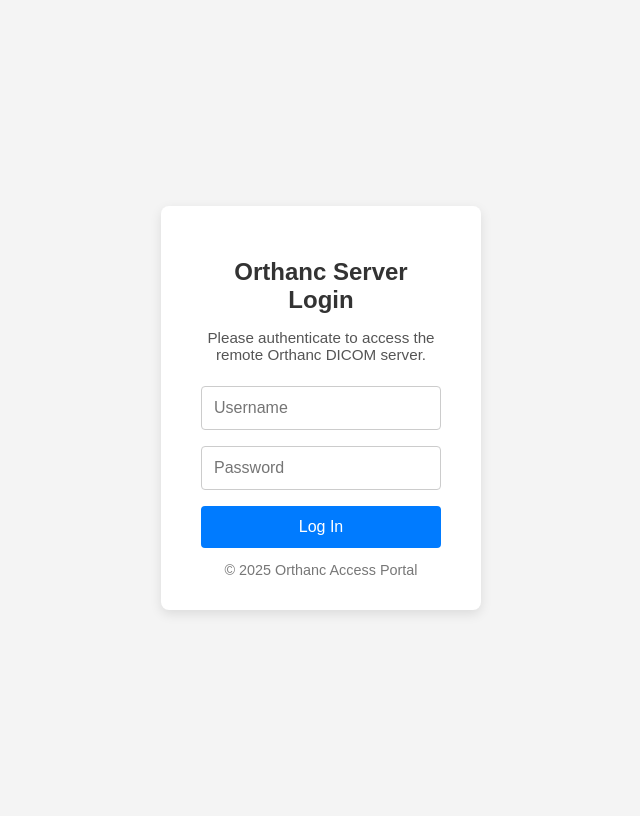
After one commit to goksara01/dicom, a Flask app: page /login in a window 1280 px wide. The commit adds this page. Shown: the whole page, without its empty margins (319-959 px from the left). Run offline with Flask 3, Linux system fonts and the light colour scheme.

Commit message:
Added aes256 decryption in order to deidentify a DICOM instance. Added a login.html page that checks if a user has entered the correct credentials by sending a GET request to the ORTHANC server and either reloading the login page or the index page based on the response code.

```diff
--- a/main.py
+++ b/main.py
@@ -1,7 +1,8 @@
-from flask import Flask, render_template, jsonify, Response
+from flask import Flask, flash, redirect, render_template, jsonify, Response, request, session, url_for
 import orthanc_clients, orthanc_studies, orthanc_instances, dicom
 
 app = Flask(__name__)
+app.secret_key = 'b0f1b6f71c2f9f4e6a7da38b1c6b4c2b37c47b7801540b869d6c3fbdc2b490b9'
 
 @app.route('/patients')
 def list_patients():
@@ -55,8 +56,6 @@
 def get_instance_file(instance_id):
     try:
         data = orthanc_instances.get_instance_file(instance_id)
-        #print(data)
-        #del data[0x10, 0x10]
         return jsonify(str(data))
     except Exception as e:
         return jsonify({'error': str(e)}), 500
@@ -65,8 +64,16 @@
 def get_deidentified_file(instance_id):
     try:
         data = orthanc_instances.create_deidentified_instance(instance_id)
-        print(data)
-        #del data[0x10, 0x10]
+        #print(data)
+        return jsonify(str(data))
+    except Exception as e:
+        return jsonify({'error': str(e)}), 500
+
+@app.route('/instances/<instance_id>/reidentify')
+def get_reidentified_file(instance_id):
+    try:
+        data = orthanc_instances.create_reidentified_instance(instance_id)
+        #print(data)
         return jsonify(str(data))
     except Exception as e:
         return jsonify({'error': str(e)}), 500
@@ -79,6 +86,22 @@
     except Exception as e:
         return jsonify({'error': str(e)}), 500
 
+@app.route('/login', methods=['GET', 'POST'])
+def login():
+    if request.method == 'POST':
+        username = request.form['username']
+        password = request.form['password']
+
+        if orthanc_instances.authenticate(username=username, password=password):
+            session['logged_in'] = True
+            session['username']  = username
+            session['password']  = password
+            return redirect(url_for('home'))
+        else:
+            flash('Invalid username or password', 'error')
+
+    return render_template('login.html')
+
 @app.route("/")
 def home():
     return render_template("index.html")
--- a/orthanc_studies.py
+++ b/orthanc_studies.py
@@ -1,8 +1,8 @@
 import requests
 
 ORTHANC_URL = "http://130.61.173.177:8042"
-ORTHANC_USERNAME = "orthanc"
-ORTHANC_PASSWORD = "orthanc"
+ORTHANC_USERNAME = "admin"
+ORTHANC_PASSWORD = "admin"
 
 auth = (ORTHANC_USERNAME, ORTHANC_PASSWORD)
 
--- a/templates/index.html
+++ b/templates/index.html
@@ -1,9 +1,10 @@
 <!doctype html>
 <html>
 <head>
-    <title>My Flask App</title>
+    <title>Orthanc Server - Index</title>
 </head>
 <body>
-    <h1>Hello from Flask!</h1>
+    <h1>Welcome to the Orthanc Server Portal</h1>
+    <p>You are now logged in.</p>
 </body>
 </html>
--- /dev/null
+++ b/templates/login.html
@@ -0,0 +1,108 @@
+<!doctype html>
+<html lang="en">
+<head>
+    <meta charset="UTF-8">
+    <title>Orthanc Server Login</title>
+    <style>
+        body {
+            background: #f4f4f4;
+            font-family: Arial, sans-serif;
+            display: flex;
+            height: 100vh;
+            justify-content: center;
+            align-items: center;
+        }
+
+        .login-container {
+            background: white;
+            padding: 2em 2.5em;  /* increase horizontal padding to even out spacing */
+            border-radius: 8px;
+            box-shadow: 0 4px 12px rgba(0, 0, 0, 0.1);
+            width: 320px;
+            box-sizing: border-box; /* ensure padding included in width */
+        }
+
+        h2 {
+            text-align: center;
+            margin-bottom: 0.5em;
+            color: #333;
+        }
+
+        p.description {
+            text-align: center;
+            font-size: 0.95em;
+            color: #555;
+            margin-bottom: 1.5em;
+        }
+
+        input[type="text"],
+        input[type="password"] {
+            width: 100%;
+            padding: 0.75em;
+            margin-bottom: 1em;
+            border: 1px solid #ccc;
+            border-radius: 4px;
+            font-size: 1em;
+            box-sizing: border-box; /* important for consistent width */
+        }
+
+        button {
+            width: 100%;
+            padding: 0.75em;
+            background-color: #007bff;
+            border: none;
+            color: white;
+            border-radius: 4px;
+            font-size: 1em;
+            cursor: pointer;
+        }
+
+        button:hover {
+            background-color: #0056b3;
+        }
+
+        .footer {
+            text-align: center;
+            margin-top: 1em;
+            font-size: 0.9em;
+            color: #777;
+        }
+
+        .flashes {
+            list-style: none;
+            padding: 0;
+            margin-bottom: 1em;
+        }
+        .flashes li {
+            background-color: #f8d7da;
+            color: #721c24;
+            padding: 0.75em;
+            border: 1px solid #f5c6cb;
+            border-radius: 4px;
+        }
+    </style>
+</head>
+<body>
+    <div class="login-container">
+        <h2>Orthanc Server Login</h2>
+        <p class="description">Please authenticate to access the remote Orthanc DICOM server.</p>
+        {% with messages = get_flashed_messages(with_categories=true) %}
+            {% if messages %}
+                <ul class="flashes">
+                {% for category, message in messages %}
+                    <li class="{{ category }}">{{ message }}</li>
+                {% endfor %}
+                </ul>
+            {% endif %}
+        {% endwith %}
+        <form method="post" action="/login">
+            <input type="text" name="username" placeholder="Username" required />
+            <input type="password" name="password" placeholder="Password" required />
+            <button type="submit">Log In</button>
+        </form>
+        <div class="footer">
+            &copy; 2025 Orthanc Access Portal
+        </div>
+    </div>
+</body>
+</html>
```
Also changed, not shown: dicom.py (+49 -2 lines), notes.txt (deleted, +0 -10 lines), orthanc_instances.py (+19 -4 lines), README.md, 2 other files.
